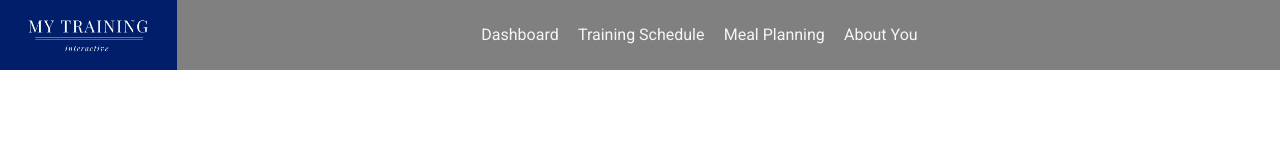
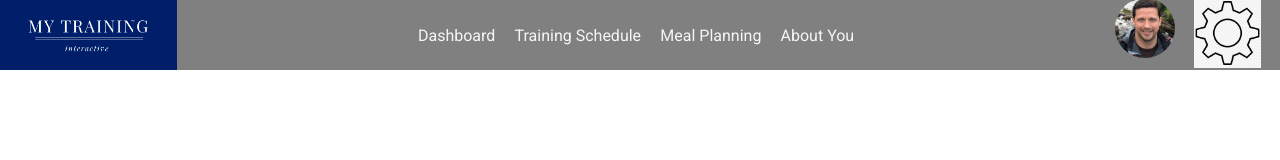
Before and after one commit to jphill4884/final-project, a plain HTML site: page index.html in a window 1280 px wide. Drawn offline with Linux system fonts and the light colour scheme.

Commit message:
update nav layout

```diff
--- a/index.html
+++ b/index.html
@@ -21,8 +21,8 @@
       <li>About You</li>
     </ul>
     <ul class="settingsnav">
-      <li><img></li>
-      <li><img></li>
+      <li><img src="src/img/profile-pic.jpeg" class="profileimg"></li>
+      <li><img src="src/img/settings-icon.png" class="settingsimg"></li>
     </ul>
   </header>
   </body>
--- a/src/css/styles.css
+++ b/src/css/styles.css
@@ -21,7 +21,6 @@ h4 {
 
 header {
     display: flex;
-<<<<<<< HEAD
     flex-direction: row;
     align-items: center;
     justify-content: space-between;
@@ -45,6 +44,13 @@ header ul {
 
 header li {
     margin-right: 1.2rem;
-=======
->>>>>>> eaecabf8c0256f87591c77e38435dfc8dba393dd
 }
+
+.profileimg {
+    max-height: 60px;
+    border-radius: 50%;
+}
+
+.settingsimg {
+    max-height: 70px;
+}
```
